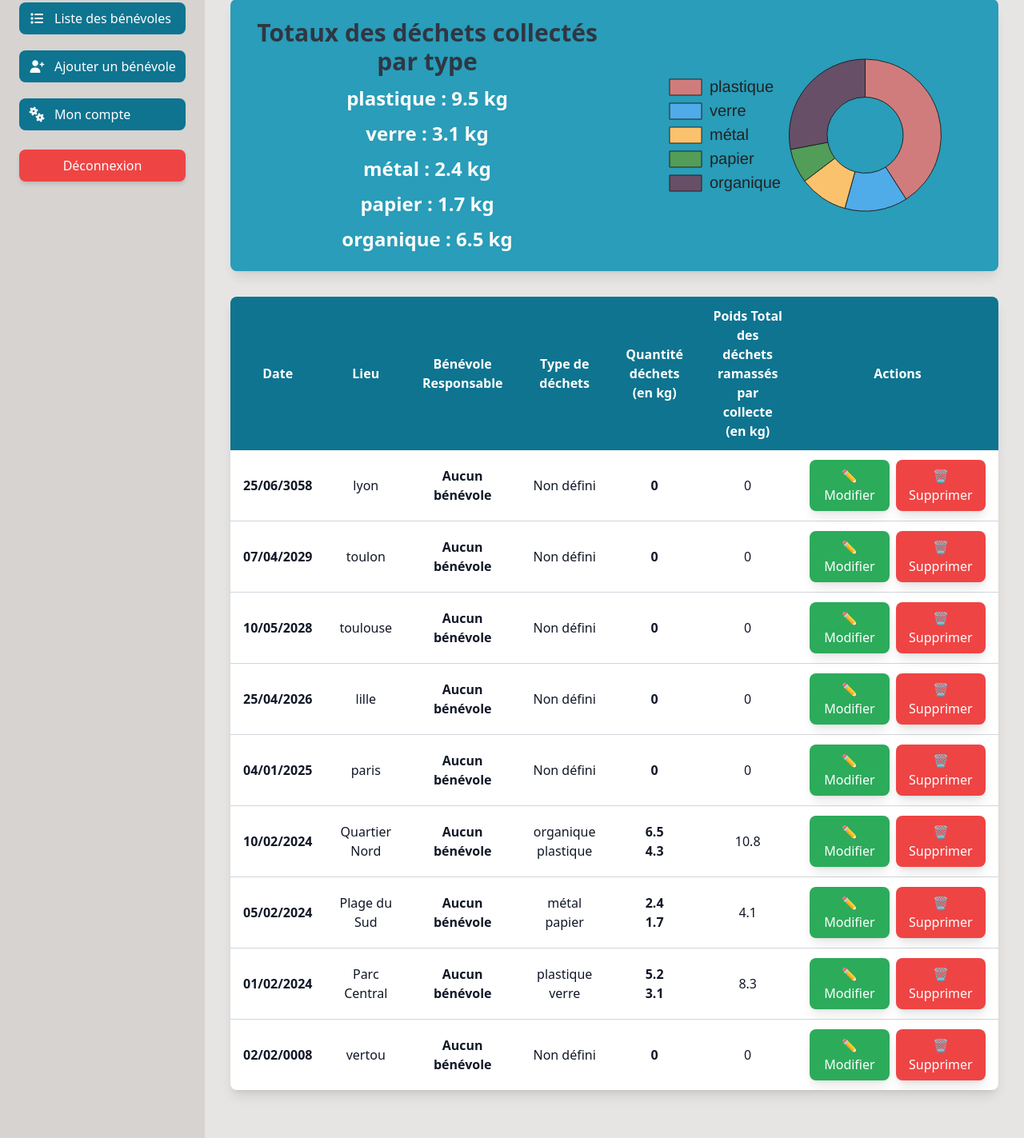
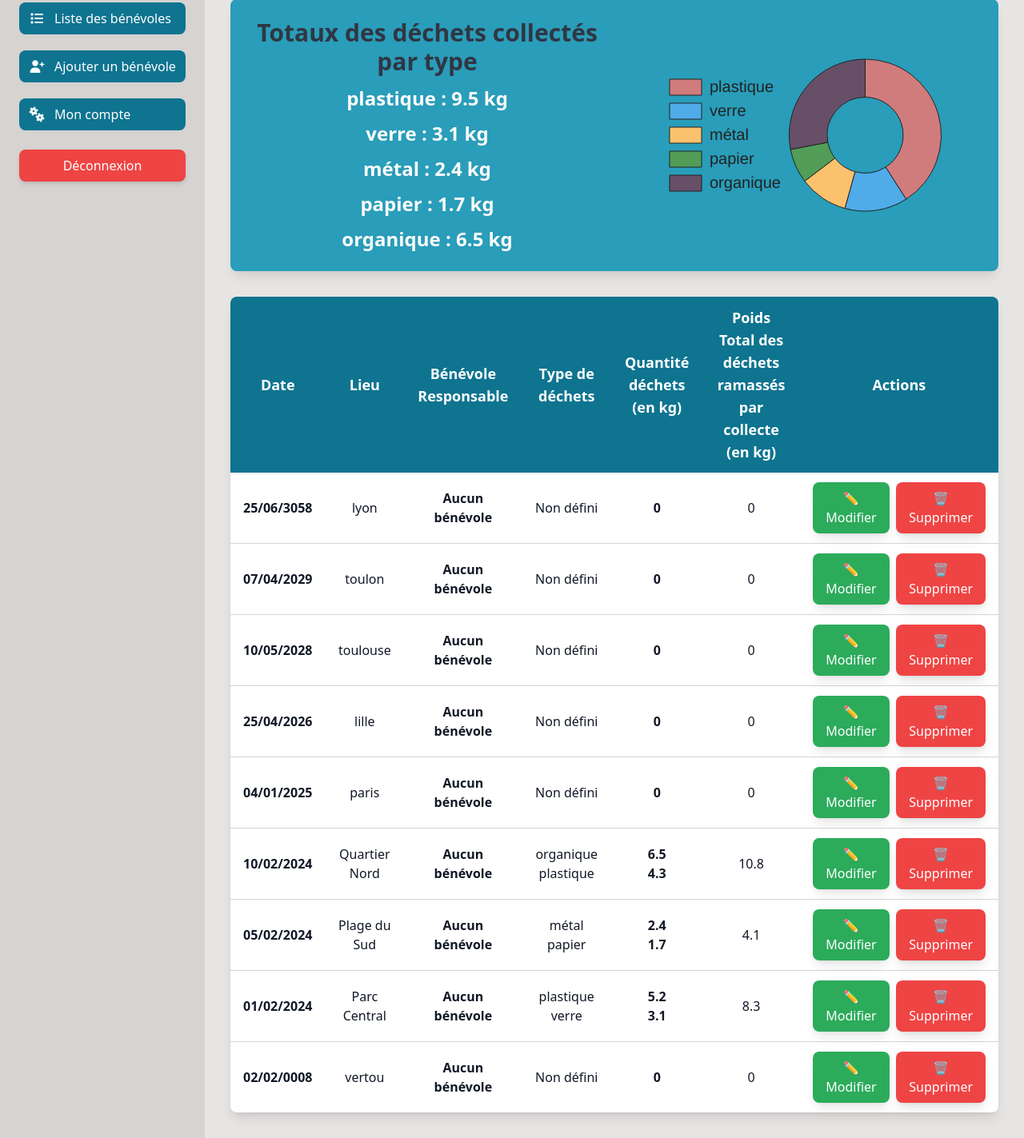
Before and after one commit to Elo-S38/Projet_PHP, a PHP site: page /collection_list.php in a window 1280 px wide. Shown: the part 373-1796 px from the top of the page at 80% size. Run offline with PHP 8.4, Linux system fonts and the light colour scheme; data comes from the database, SQL or seed files in the repository; data that the repository does not hold is empty; some libraries are stand-ins or nearby versions.

Commit message:
maj size tableau collect

```diff
--- a/association/php/collection_list.php
+++ b/association/php/collection_list.php
@@ -200,13 +200,13 @@ error_reporting(E_ALL);
             <table class="w-full table-auto border-collapse">
                 <thead class="bg-cyan-700 text-white">
                 <tr>
-                    <th class="py-3 px-4 text-center">Date</th>
-                    <th class="py-3 px-4 text-center">Lieu</th>
-                    <th class="py-3 px-4 text-center">Bénévole Responsable</th>
-					<th class="py-3 px-4 text-center">Type de déchets</th>
-					<th class="py-3 px-4 text-center">Quantité déchets </br>(en kg)</th>
-					<th class="py-3 px-4 text-center">Poids Total des déchets </br>ramassés par collecte (en kg)</th>
-                    <th class="py-3 px-4 text-center">Actions</th>
+                    <th class="py-3 px-4 text-lg text-center">Date</th>
+                    <th class="py-3 px-4 text-lg text-center">Lieu</th>
+                    <th class="py-3 px-4 text-lg text-center">Bénévole Responsable</th>
+					<th class="py-3 px-4 text-lg text-center">Type de déchets</th>
+					<th class="py-3 px-4 text-lg text-center">Quantité déchets </br>(en kg)</th>
+					<th class="py-3 px-4 text-lg text-center">Poids Total des déchets </br>ramassés par collecte (en kg)</th>
+                    <th class="py-3 px-4 text-lg text-center">Actions</th>
                 </tr>
                 </thead>
                 <tbody class="divide-y divide-gray-300 text-center">
@@ -256,7 +256,7 @@ error_reporting(E_ALL);
 
 						<td class="py-3 px-4"><?= array_sum($quantites) ?></td>
 
-						<td class="py-3 px-4 flex space-x-2 item-center">
+						<td class="py-3 px-4 flex space-x-2 ">
 							<a href="collection_edit.php?id=<?= $collecte['id'] ?>" class="bg-green-600 opacity-90 hover:bg-green-900 text-white px-4 py-2 rounded-lg shadow-lg focus:outline-none focus:ring-2 focus:ring-blue-500 transition duration-200 ">
 								✏️ Modifier
 							</a>
```
